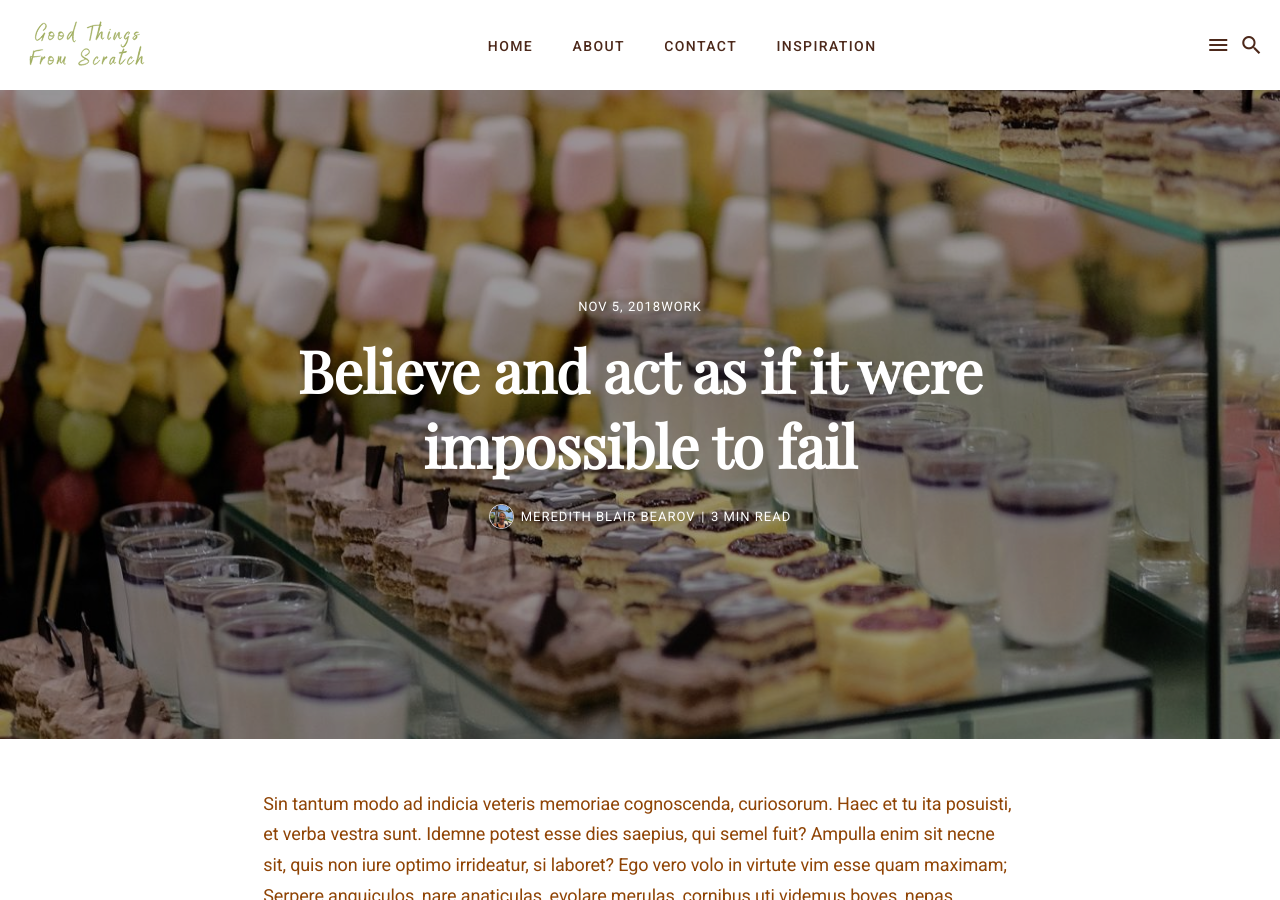
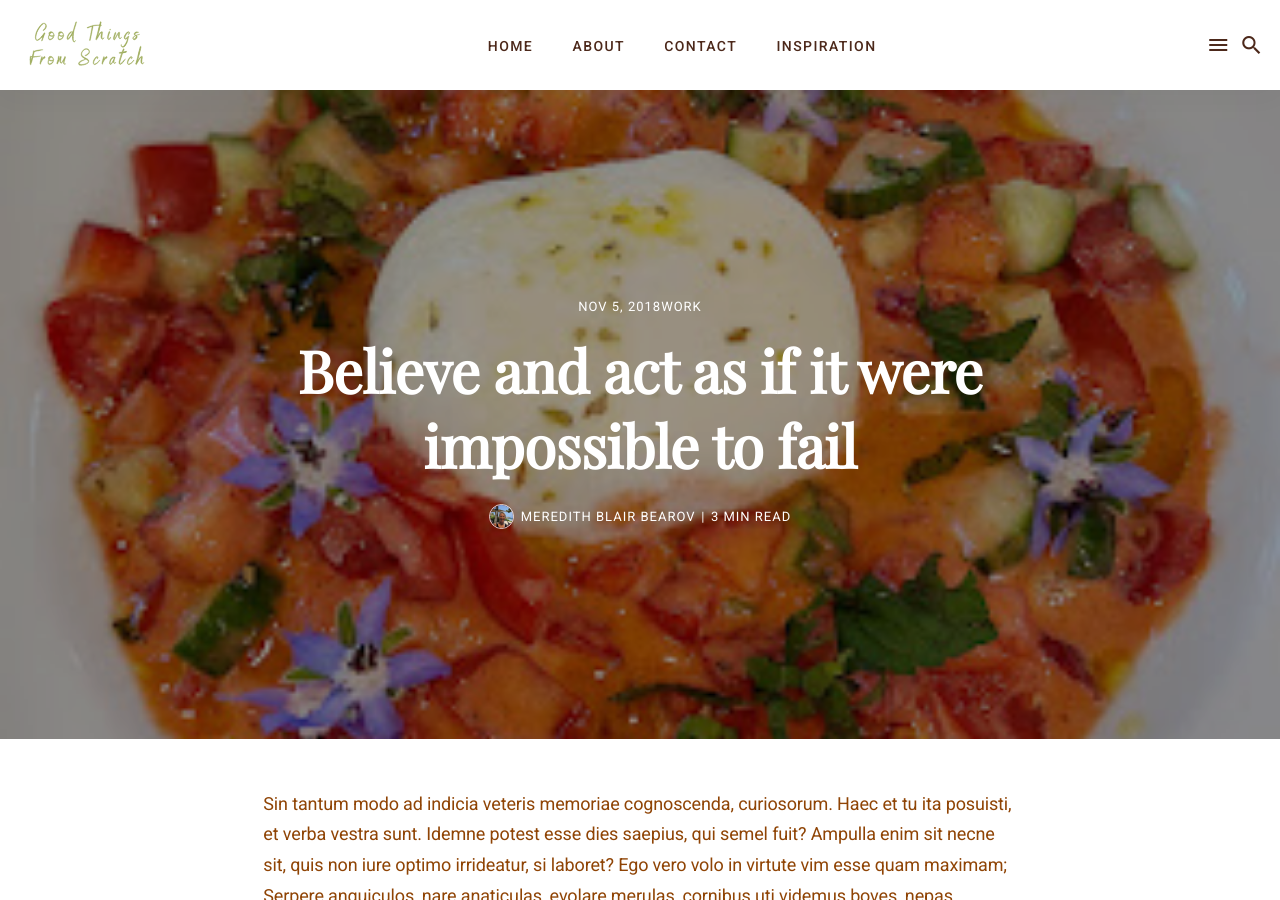
Before and after one commit to Stillpoint-Software/GoodThingsFromScratch, a Jekyll site: the page built from _posts/2018-11-05-believe-and-act-as-if-it-were-impossible-to-fail.md, in a window 1280 px wide and 900 px high. Built offline with Jekyll 4.4.1, drawn with Linux system fonts in a browser that asks for light colours; nearby versions of some CDN libraries.

Commit message:
Update Post “2018-11-05-believe-and-act-as-if-it-were-impossible-to-fail”

```diff
--- a/_posts/2018-11-05-believe-and-act-as-if-it-were-impossible-to-fail.md
+++ b/_posts/2018-11-05-believe-and-act-as-if-it-were-impossible-to-fail.md
@@ -2,10 +2,9 @@
 layout: post
 title: Believe and act as if it were impossible to fail
 date: 2018-11-05 03:01:00
-image: '/assets/food4.jpg'
+image: /assets/20230716_193736.jpg
 tags: Work
 ---
-
 Sin tantum modo ad indicia veteris memoriae cognoscenda, curiosorum. Haec et tu ita posuisti, et verba vestra sunt. Idemne potest esse dies saepius, qui semel fuit? Ampulla enim sit necne sit, quis non iure optimo irrideatur, si laboret? Ego vero volo in virtute vim esse quam maximam; Serpere anguiculos, nare anaticulas, evolare merulas, cornibus uti videmus boves, nepas aculeis.
 Archytam? Qua ex cognitione facilior facta est investigatio rerum occultissimarum. Negat enim tenuissimo victu, id est contemptissimis escis et potionibus, minorem voluptatem percipi quam.
 
@@ -27,7 +26,7 @@ In omni enim arte vel studio vel quavis scientia vel in ipsa virtute optimum qui
 An, partus ancillae sitne in fructu habendus, disseretur inter principes civitatis, P. Ut in geometria, prima si dederis, danda sunt omnia. Longum est enim ad omnia respondere, quae a te dicta sunt. Nam cui proposito sit conservatio sui, necesse est huic partes quoque sui caras suo genere.
 
 ![Good morning]({{site.baseurl}}/assets/18.jpg)
-_Photo by [Alex Geerts](https://unsplash.com/photos/NuO6iTBkHxE) on Unsplash_
+*Photo by [Alex Geerts](https://unsplash.com/photos/NuO6iTBkHxE) on Unsplash*
 
 1. Qua ex cognitione facilior facta est investigatio rerum occultissimarum. Negat enim tenuissimo victu, id est contemptissimis escis et potionibus, minorem voluptatem.
 2. Mihi quidem Homerus huius modi quiddam vidisse videatur.
@@ -36,7 +35,7 @@ _Photo by [Alex Geerts](https://unsplash.com/photos/NuO6iTBkHxE) on Unsplash_
 An, partus ancillae sitne in fructu habendus, disseretur inter principes civitatis, P. Ut in geometria, prima si dederis, danda sunt omnia. Longum est enim ad omnia respondere, quae a te dicta sunt. Nam cui proposito sit conservatio sui, necesse est huic partes quoque sui caras suo genere.
 
 > The longer I live, the more I realize that I am never wrong about anything, and that all the pains I have so humbly taken to verify my notions have only wasted my time!
->
+> >
 > > <cite>George Bernard Shaw</cite>
 
 Sic igitur in homine perfectio ista in eo potissimum, quod est optimum, id est in virtute, laudatur. Natura sic ab iis investigata est, ut nulla pars caelo, mari, terra, ut poëtice loquar, praetermissa sit; Eadem nunc mea adversum te oratio est. Mihi quidem Homerus huius modi quiddam vidisse videatur in iis, quae de Sirenum cantibus finxerit.
```
